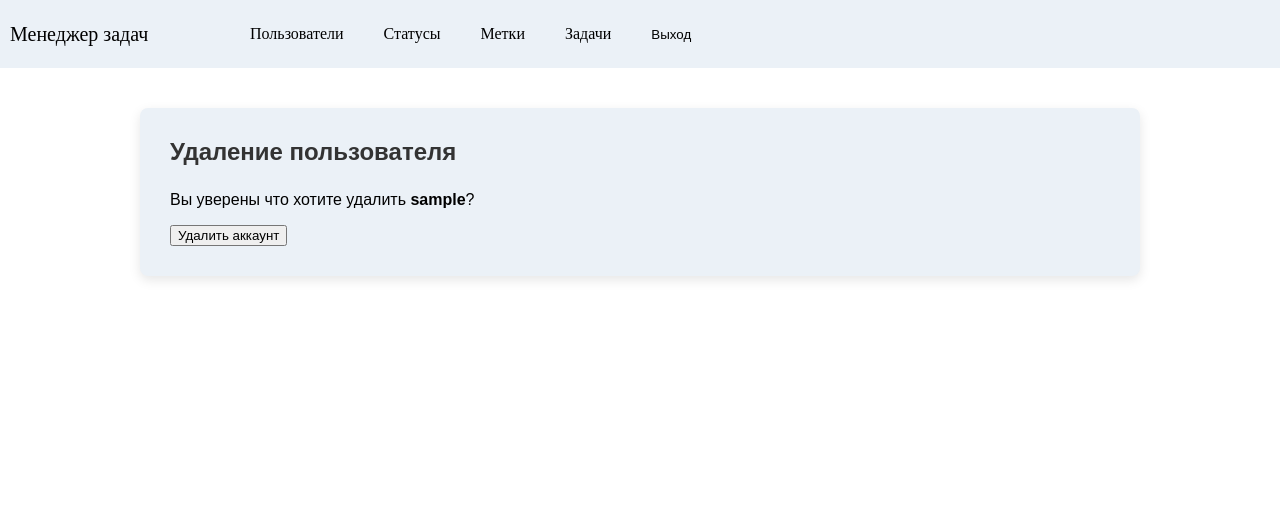
After one commit to A-leks-andr/python-project-52, a Django app: page /users/1/delete/ in a window 1280 px wide. The commit adds this page. Shown: the top 516 px of the page. Run offline with Django 5.2, Linux system fonts and the light colour scheme; the visitor is signed in with stand-in values (Sample User, id 1); data comes from the database, SQL or seed files in the repository.

Commit message:
added files for delete

```diff
--- /dev/null
+++ b/task_manager/templates/users/delete.html
@@ -0,0 +1,23 @@
+{% extends "base.html" %}
+
+{% block head %}
+{% load static %}
+    <link rel="stylesheet" href="{% static 'login.css' %}">
+{% endblock %}
+
+{% block content %}
+<div class="login-form">
+
+    <h1>Удаление пользователя</h1>
+    <p>
+        Вы уверены что хотите удалить <strong>{{ object.username }}</strong>?
+    </p>
+
+    <form method="POST" action="">
+        {% csrf_token %}
+
+        <button type="submit">Удалить аккаунт</button>
+    </form>
+</div>
+
+{% endblock %}
--- a/task_manager/templates/users/users.html
+++ b/task_manager/templates/users/users.html
@@ -27,7 +27,7 @@
                 <td>{{ user.date_joined|date:"d.m.Y H:i" }}</td>
                 <td>
                     <a href="{% url 'update' user.id %}" class="bt_us">Изменить</a>
-                    <a href="{% url 'update' user.id %}" class="bt_us">Удалить</a>
+                    <a href="{% url 'delete' user.id %}" class="bt_us">Удалить</a>
                 </td>
             </tr>
             {% endfor %}
--- a/task_manager/users/urls.py
+++ b/task_manager/users/urls.py
@@ -6,4 +6,5 @@ urlpatterns = [
     path("", views.UsersView.as_view(), name="users"),
     path("create/", views.UserCreateView.as_view(), name="create"),
     path("<int:pk>/update/", views.UserUpdateView.as_view(), name="update"),
+    path("<int:pk>/delete/", views.UserDeleteView.as_view(), name="delete")
 ]
--- a/task_manager/users/views.py
+++ b/task_manager/users/views.py
@@ -5,7 +5,7 @@ from django.db.models.base import Model as Model
 from django.shortcuts import redirect
 from django.urls import reverse_lazy
 from django.views.generic import ListView
-from django.views.generic.edit import CreateView, UpdateView
+from django.views.generic.edit import CreateView, UpdateView, DeleteView
 
 from task_manager.menu import menu_registered, menu_unregistered
 from task_manager.users.forms import UserRegistrationForm, UserUpdateDataForm
@@ -86,3 +86,28 @@ class UserUpdateView(LoginRequiredMixin, UserPassesTestMixin, UpdateView):
             )
         user.save()
         return super().form_valid(form)
+
+
+class UserDeleteView(LoginRequiredMixin, UserPassesTestMixin, DeleteView):
+    model = User
+    template_name = 'users/delete.html'
+
+    def get_context_data(self, **kwargs):
+        context = super().get_context_data(**kwargs)
+        context["menu"] = menu_registered
+        return context
+
+    def test_func(self):
+        return self.get_object().pk == self.request.user.pk
+
+    def handle_no_permission(self):
+        messages.error(self.request, "Чужую запись нельзя удалить.")
+        return redirect('users')
+
+    def get_success_url(self):
+        username = self.object.username # type: ignore
+        messages.success(
+            self.request,
+            f"Пользователь \"{username}\" успешно удалён."
+        )
+        return reverse_lazy('index')
```
